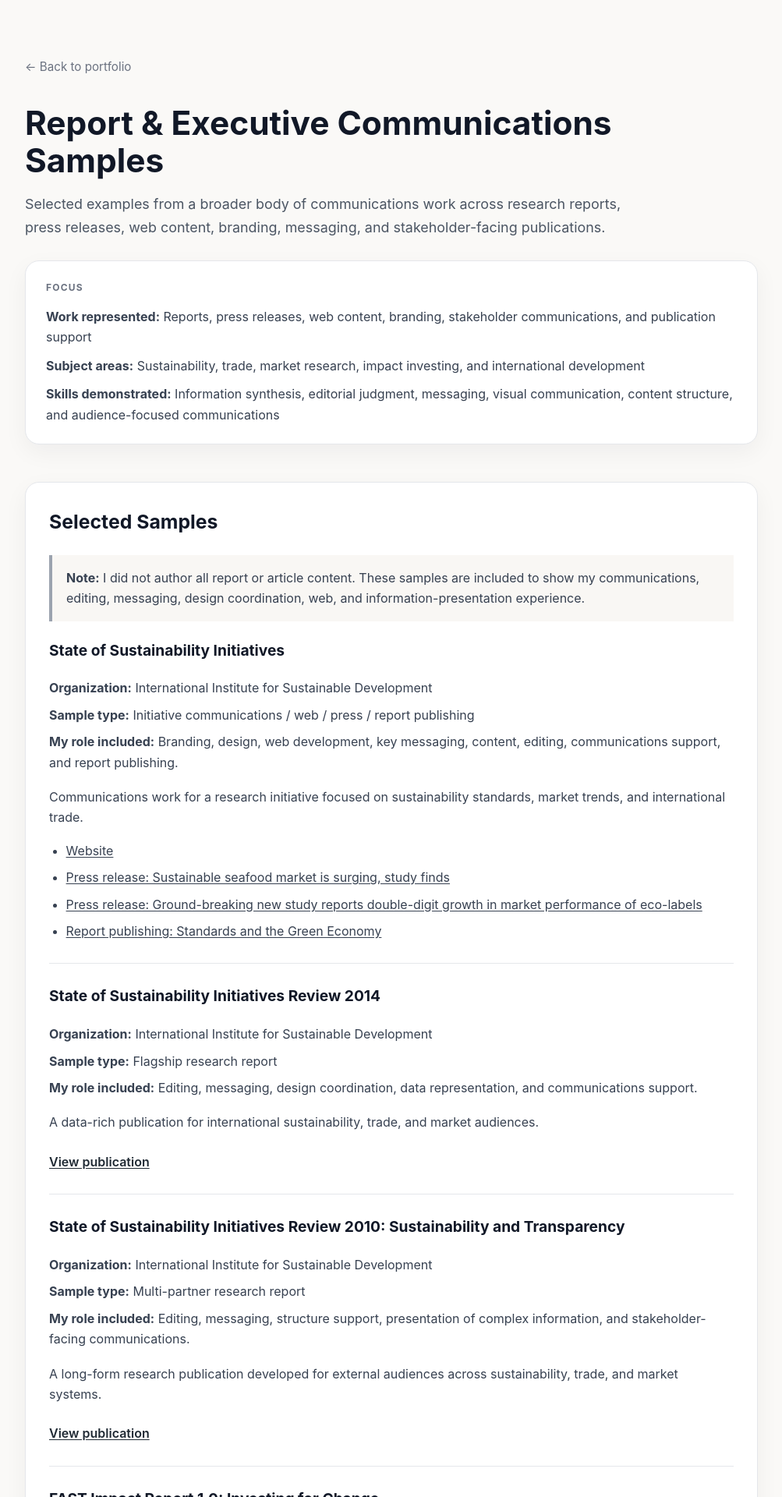
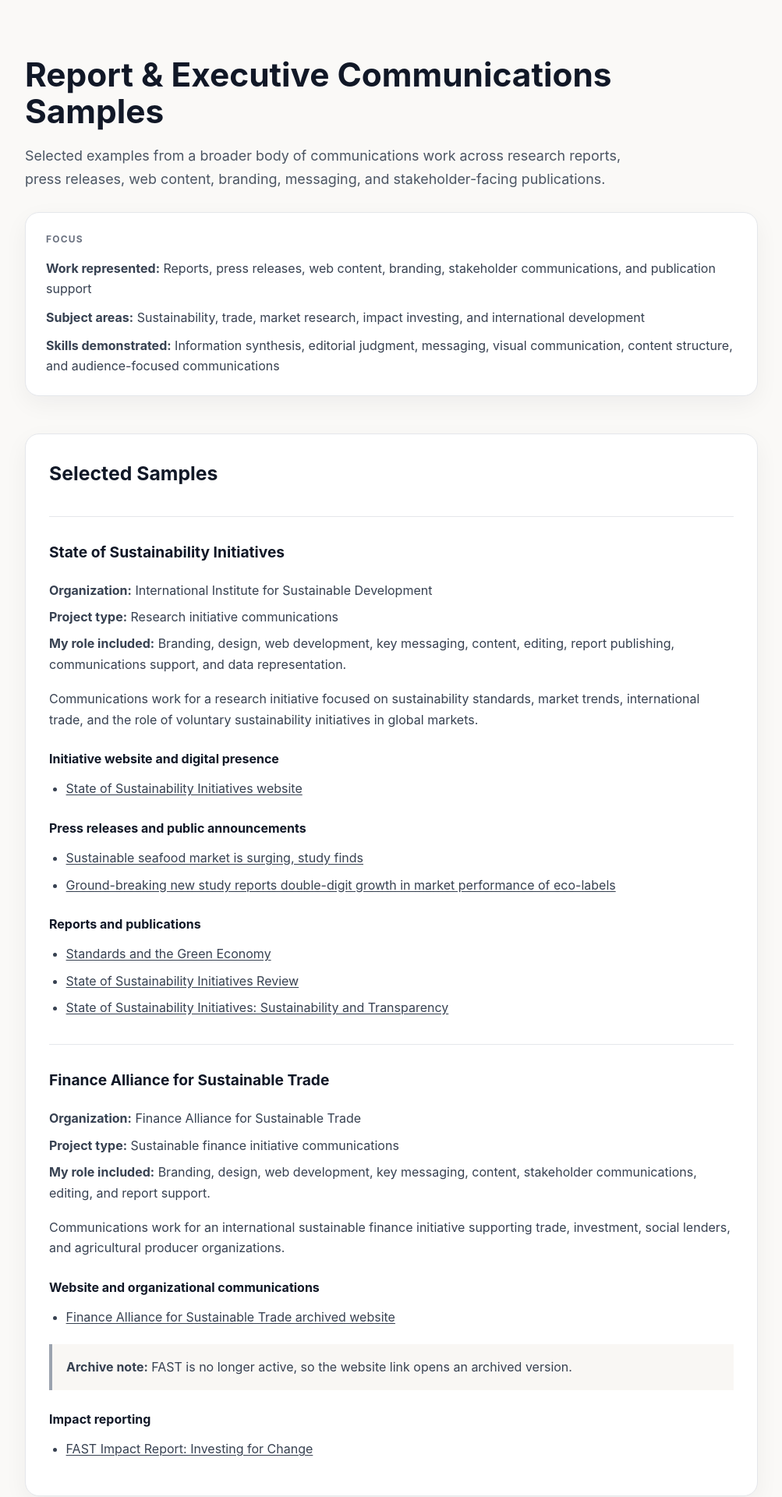
Before and after one commit to kimberleykenney/kimberleykenney.github.io, a Jekyll site: the page built from report-samples.md, in a window 1280 px wide. Shown: the top 1920 px of the page at 78% size, without its empty margins (138-1141 px from the left). Built offline with Jekyll 4.4.1, drawn with Linux system fonts in a browser that asks for light colours; some of the changed text lies outside the part shown.

Commit message:
Update report-samples.md

```diff
--- a/report-samples.md
+++ b/report-samples.md
@@ -18,18 +18,6 @@ permalink: /report-samples/
     padding: 64px 24px 96px;
   }
 
-  .back-link {
-    display: inline-block;
-    margin-bottom: 36px;
-    color: #6b7280;
-    text-decoration: none;
-    font-size: 0.95rem;
-  }
-
-  .back-link:hover {
-    text-decoration: underline;
-  }
-
   h1 {
     font-size: 2.65rem;
     line-height: 1.12;
@@ -47,6 +35,13 @@ permalink: /report-samples/
   h3 {
     font-size: 1.2rem;
     margin-top: 34px;
+    color: #111827;
+  }
+
+  h4 {
+    font-size: 1rem;
+    margin-top: 24px;
+    margin-bottom: 8px;
     color: #111827;
   }
 
@@ -112,28 +107,29 @@ permalink: /report-samples/
     margin-top: 24px;
   }
 
-  .content-card h2:first-child {
-    margin-top: 0;
-  }
-
+  .content-card h2:first-child,
   .content-card h3:first-child {
     margin-top: 0;
   }
 
-  .sample-list {
-    margin-top: 20px;
+  .project-section {
+    border-top: 1px solid #e5e7eb;
+    padding-top: 30px;
+    margin-top: 34px;
   }
 
-  .sample-item {
-    border-top: 1px solid #e5e7eb;
-    padding-top: 26px;
-    margin-top: 28px;
-  }
-
-  .sample-item:first-child {
+  .project-section:first-child {
     border-top: none;
     padding-top: 0;
     margin-top: 0;
+  }
+
+  .sample-group {
+    margin-top: 22px;
+  }
+
+  .sample-group h4 {
+    margin-bottom: 10px;
   }
 
   .sample-meta {
@@ -142,12 +138,6 @@ permalink: /report-samples/
 
   .sample-meta p {
     margin: 0 0 8px;
-  }
-
-  .sample-link {
-    display: inline-block;
-    margin-top: 8px;
-    font-weight: 600;
   }
 
   .link-list {
@@ -192,8 +182,6 @@ permalink: /report-samples/
 
 <main class="page">
 
-<a class="back-link" href="/">← Back to portfolio</a>
-
 <h1>Report & Executive Communications Samples</h1>
 
 <p class="lede">
@@ -211,99 +199,76 @@ permalink: /report-samples/
 
 <h2>Selected Samples</h2>
 
-<div class="note-box">
-  <p><strong>Note:</strong> I did not author all report or article content. These samples are included to show my communications, editing, messaging, design coordination, web, and information-presentation experience.</p>
-</div>
+<div class="project-section">
 
-<div class="sample-list">
+  <h3>State of Sustainability Initiatives</h3>
 
-  <div class="sample-item">
-    <h3>State of Sustainability Initiatives</h3>
+  <div class="sample-meta">
+    <p><strong>Organization:</strong> International Institute for Sustainable Development</p>
+    <p><strong>Project type:</strong> Research initiative communications</p>
+    <p><strong>My role included:</strong> Branding, design, web development, key messaging, content, editing, report publishing, communications support, and data representation.</p>
+  </div>
 
-    <div class="sample-meta">
-      <p><strong>Organization:</strong> International Institute for Sustainable Development</p>
-      <p><strong>Sample type:</strong> Initiative communications / web / press / report publishing</p>
-      <p><strong>My role included:</strong> Branding, design, web development, key messaging, content, editing, communications support, and report publishing.</p>
-    </div>
+  <p>
+    Communications work for a research initiative focused on sustainability standards, market trends, international trade, and the role of voluntary sustainability initiatives in global markets.
+  </p>
 
-    <p>
-      Communications work for a research initiative focused on sustainability standards, market trends, and international trade.
-    </p>
-
+  <div class="sample-group">
+    <h4>Initiative website and digital presence</h4>
     <ul class="link-list">
-      <li><a href="https://www.iisd.org/ssi/" target="_blank">Website</a></li>
-      <li><a href="https://www.iisd.org/ssi/news/sustainable-seafood-market-is-surging-study-finds/" target="_blank">Press release: Sustainable seafood market is surging, study finds</a></li>
-      <li><a href="https://www.iisd.org/articles/press-release/ground-breaking-new-study-reports-double-digit-growth-market-performance-eco" target="_blank">Press release: Ground-breaking new study reports double-digit growth in market performance of eco-labels</a></li>
-      <li><a href="https://www.iisd.org/ssi/publications/standards-and-the-green-economy/" target="_blank">Report publishing: Standards and the Green Economy</a></li>
+      <li><a href="https://www.iisd.org/ssi/" target="_blank">State of Sustainability Initiatives website</a></li>
     </ul>
   </div>
 
-  <div class="sample-item">
-    <h3>State of Sustainability Initiatives Review 2014</h3>
-
-    <div class="sample-meta">
-      <p><strong>Organization:</strong> International Institute for Sustainable Development</p>
-      <p><strong>Sample type:</strong> Flagship research report</p>
-      <p><strong>My role included:</strong> Editing, messaging, design coordination, data representation, and communications support.</p>
-    </div>
-
-    <p>
-      A data-rich publication for international sustainability, trade, and market audiences.
-    </p>
-
-    <a class="sample-link" href="https://www.iisd.org/system/files/pdf/2014/ssi_2014.pdf" target="_blank">View publication</a>
+  <div class="sample-group">
+    <h4>Press releases and public announcements</h4>
+    <ul class="link-list">
+      <li><a href="https://www.iisd.org/ssi/news/sustainable-seafood-market-is-surging-study-finds/" target="_blank">Sustainable seafood market is surging, study finds</a></li>
+      <li><a href="https://www.iisd.org/articles/press-release/ground-breaking-new-study-reports-double-digit-growth-market-performance-eco" target="_blank">Ground-breaking new study reports double-digit growth in market performance of eco-labels</a></li>
+    </ul>
   </div>
 
-  <div class="sample-item">
-    <h3>State of Sustainability Initiatives Review 2010: Sustainability and Transparency</h3>
-
-    <div class="sample-meta">
-      <p><strong>Organization:</strong> International Institute for Sustainable Development</p>
-      <p><strong>Sample type:</strong> Multi-partner research report</p>
-      <p><strong>My role included:</strong> Editing, messaging, structure support, presentation of complex information, and stakeholder-facing communications.</p>
-    </div>
-
-    <p>
-      A long-form research publication developed for external audiences across sustainability, trade, and market systems.
-    </p>
-
-    <a class="sample-link" href="https://www.iisd.org/system/files/publications/ssi_sustainability_review_2010.pdf" target="_blank">View publication</a>
+  <div class="sample-group">
+    <h4>Reports and publications</h4>
+    <ul class="link-list">
+      <li><a href="https://www.iisd.org/ssi/publications/standards-and-the-green-economy/" target="_blank">Standards and the Green Economy</a></li>
+      <li><a href="https://www.iisd.org/system/files/pdf/2014/ssi_2014.pdf" target="_blank">State of Sustainability Initiatives Review</a></li>
+      <li><a href="https://www.iisd.org/system/files/publications/ssi_sustainability_review_2010.pdf" target="_blank">State of Sustainability Initiatives: Sustainability and Transparency</a></li>
+    </ul>
   </div>
 
-  <div class="sample-item">
-    <h3>FAST Impact Report 1.0: Investing for Change</h3>
+</div>
 
-    <div class="sample-meta">
-      <p><strong>Organization:</strong> Finance Alliance for Sustainable Trade</p>
-      <p><strong>Sample type:</strong> Impact report / finance and sustainability communications</p>
-      <p><strong>My role included:</strong> Messaging, editing, report structure, communications support, and presentation of impact-focused findings.</p>
-    </div>
+<div class="project-section">
 
-    <p>
-      A stakeholder-facing impact report focused on agricultural investment, social lenders, and sustainable trade.
-    </p>
+  <h3>Finance Alliance for Sustainable Trade</h3>
 
-    <a class="sample-link" href="https://www.researchgate.net/publication/378140404_FAST_2013_Impact_report_10_Investing_for_Change_An_Analysis_of_the_Impacts_of_Agricultural_Investments_from_Select_FAST_Social_Lenders" target="_blank">View publication</a>
+  <div class="sample-meta">
+    <p><strong>Organization:</strong> Finance Alliance for Sustainable Trade</p>
+    <p><strong>Project type:</strong> Sustainable finance initiative communications</p>
+    <p><strong>My role included:</strong> Branding, design, web development, key messaging, content, stakeholder communications, editing, and report support.</p>
   </div>
 
-  <div class="sample-item">
-    <h3>Finance Alliance for Sustainable Trade</h3>
+  <p>
+    Communications work for an international sustainable finance initiative supporting trade, investment, social lenders, and agricultural producer organizations.
+  </p>
 
-    <div class="sample-meta">
-      <p><strong>Organization:</strong> Finance Alliance for Sustainable Trade</p>
-      <p><strong>Sample type:</strong> Initiative communications / web / branding / stakeholder content</p>
-      <p><strong>My role included:</strong> Branding, design, web development, key messaging, content, and stakeholder communications.</p>
-    </div>
+  <div class="sample-group">
+    <h4>Website and organizational communications</h4>
+    <ul class="link-list">
+      <li><a href="https://web.archive.org/web/20170713174239/http://www.fastinternational.org" target="_blank">Finance Alliance for Sustainable Trade archived website</a></li>
+    </ul>
+  </div>
 
-    <p>
-      Communications work for an international sustainable finance initiative supporting trade, investment, and agricultural producer organizations.
-    </p>
+  <div class="note-box">
+    <p><strong>Archive note:</strong> FAST is no longer active, so the website link opens an archived version.</p>
+  </div>
 
-    <a class="sample-link" href="https://web.archive.org/web/20170713174239/http://www.fastinternational.org" target="_blank">View archived website</a>
-
-    <div class="note-box">
-      <p><strong>Note:</strong> This organization is no longer active, so this link opens an archived version of the website.</p>
-    </div>
+  <div class="sample-group">
+    <h4>Impact reporting</h4>
+    <ul class="link-list">
+      <li><a href="https://www.researchgate.net/publication/378140404_FAST_2013_Impact_report_10_Investing_for_Change_An_Analysis_of_the_Impacts_of_Agricultural_Investments_from_Select_FAST_Social_Lenders" target="_blank">FAST Impact Report: Investing for Change</a></li>
+    </ul>
   </div>
 
 </div>
@@ -311,7 +276,7 @@ permalink: /report-samples/
 </section>
 
 <p class="footer-note">
-  These selected samples represent a portion of my communications work. Report ownership, authorship, and publication rights remain with the respective organizations and named authors. Links direct to publicly available or archived sources.
+  These selected samples represent a portion of my communications work. My role varied by project and included communications, editing, messaging, design coordination, web content, publication support, and information presentation. Links direct to publicly available or archived sources.
 </p>
 
 </main>
```
